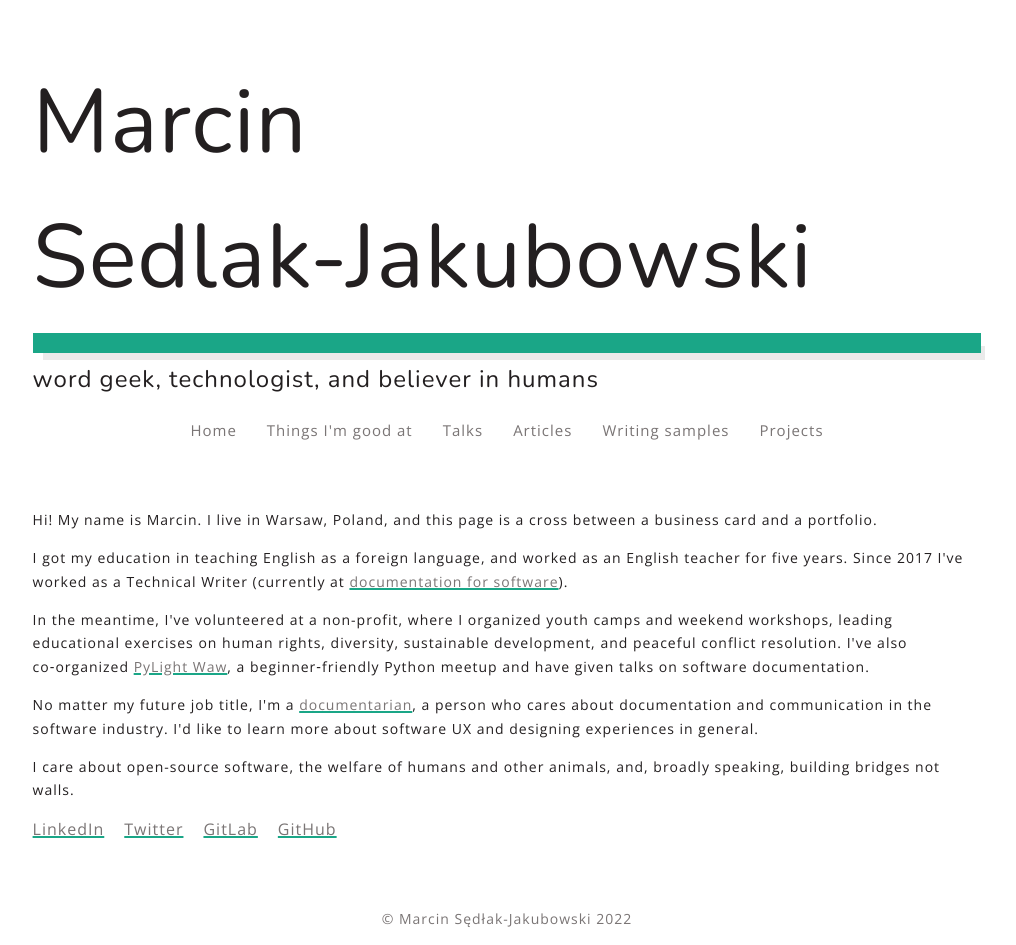
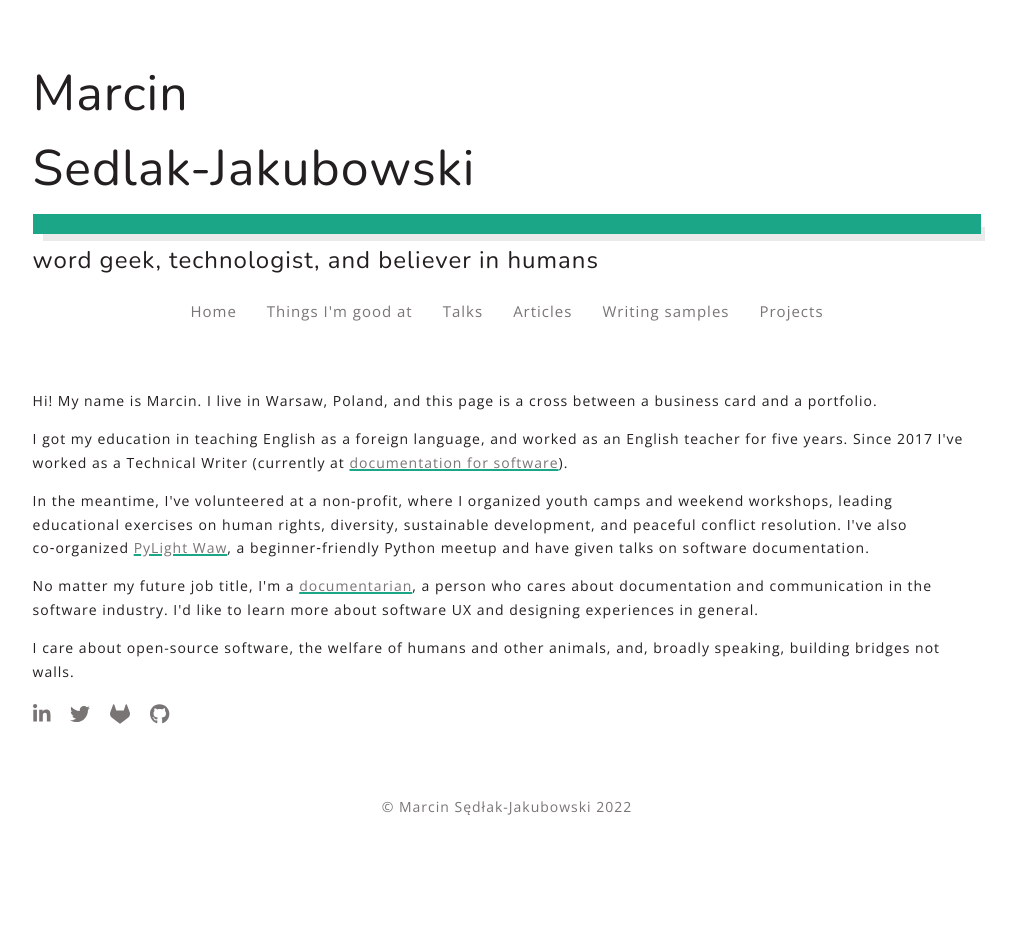
Before and after one commit to iniluap/marcin-sedlak-jakubowski, a Gatsby site: page / in a window 1280 px wide. Shown: the whole page, without its empty margins (133-1149 px from the left). After the commit the page ends 833 px from the top, so only its background shows below. Built offline with nearby package versions, Linux system fonts and the light colour scheme; Gatsby itself is replaced by a stand-in of ours.

Commit message:
Social links with FontAwesome

```diff
--- a/gatsby-config.js
+++ b/gatsby-config.js
@@ -1,26 +1,38 @@
 module.exports = {
   siteMetadata: {
     title: `Marcin Sedlak-Jakubowski`,
-    siteUrl: `https://www.yourdomain.tld`
+    siteUrl: `https://www.yourdomain.tld`,
   },
-  plugins: ["gatsby-plugin-sass", "gatsby-plugin-image", "gatsby-plugin-react-helmet", "gatsby-plugin-sitemap", {
+  plugins: [
+    'gatsby-plugin-sass',
+    'gatsby-plugin-image',
+    'gatsby-plugin-react-helmet',
+    'gatsby-plugin-sitemap',
+    {
       resolve: 'gatsby-plugin-manifest',
       options: {
-      "icon": "src/images/icon.png"
-    }
-  }, "gatsby-plugin-mdx", "gatsby-plugin-sharp", "gatsby-transformer-sharp", {
+        icon: 'src/images/icon.png',
+      },
+    },
+    'gatsby-plugin-mdx',
+    'gatsby-plugin-sharp',
+    'gatsby-transformer-sharp',
+    {
       resolve: 'gatsby-source-filesystem',
       options: {
-      "name": "images",
-      "path": "./src/images/"
+        name: 'images',
+        path: './src/images/',
       },
-    __key: "images"
-  }, {
+      __key: 'images',
+    },
+    {
       resolve: 'gatsby-source-filesystem',
       options: {
-      "name": "pages",
-      "path": "./src/pages/"
+        name: 'pages',
+        path: './src/pages/',
       },
-    __key: "pages"
-  }]
+      __key: 'pages',
+    },
+    `gatsby-plugin-fontawesome-css`,
+  ],
 };
--- a/package.json
+++ b/package.json
@@ -18,11 +18,13 @@
     "@fontsource/nunito": "^4.5.6",
     "@fontsource/open-sans": "^4.5.3",
     "@fortawesome/fontawesome-svg-core": "^6.1.1",
+    "@fortawesome/free-brands-svg-icons": "^6.1.1",
     "@fortawesome/free-solid-svg-icons": "^6.1.1",
     "@fortawesome/react-fontawesome": "^0.1.18",
     "@mdx-js/mdx": "^1.6.22",
     "@mdx-js/react": "^1.6.22",
     "gatsby": "^4.6.0",
+    "gatsby-plugin-fontawesome-css": "^1.2.0",
     "gatsby-plugin-image": "^2.6.0",
     "gatsby-plugin-manifest": "^4.6.0",
     "gatsby-plugin-mdx": "^3.6.0",
--- a/src/components/Header.js
+++ b/src/components/Header.js
@@ -3,7 +3,7 @@ import styled from 'styled-components';
 
 const HeaderStyles = styled.header`
   h1 {
-    font-size: 7vw;
+    font-size: clamp(3rem, 7vw, 5rem);
     margin: 0.5rem 0;
     position: relative;
     z-index: 1;
--- a/src/components/MobileNav.js
+++ b/src/components/MobileNav.js
@@ -68,13 +68,13 @@ export default function MobileNav() {
         className="open-trigger"
         onClick={() => (isOpen = true)}
       >
-        <FontAwesomeIcon icon={faBars} />
+        <FontAwesomeIcon icon={faBars} title="Menu open icon" />
       </MobileNavTriggerStyle>
       <MobileNavTriggerStyle
         className="close-trigger"
         onClick={() => (isOpen = false)}
       >
-        <FontAwesomeIcon icon={faXmark} />
+        <FontAwesomeIcon icon={faXmark} title="Menu close icon" />
       </MobileNavTriggerStyle>
       <ul className="ul-plain">
         <MobileNavLiStyled>
--- a/src/pages/index.js
+++ b/src/pages/index.js
@@ -1,4 +1,24 @@
 import React from 'react';
+import { FontAwesomeIcon } from '@fortawesome/react-fontawesome';
+import {
+  faLinkedinIn,
+  faTwitter,
+  faGitlab,
+  faGithub,
+} from '@fortawesome/free-brands-svg-icons';
+import styled from 'styled-components';
+
+const SocialLinksStyles = styled.a`
+  font-size: 2rem;
+
+  &:hover {
+    color: var(--blue);
+  }
+
+  @media screen and (max-width: 767px) {
+    padding: 1rem;
+  }
+`;
 
 export default function IndexPage() {
   return (
@@ -46,18 +66,52 @@ export default function IndexPage() {
       </p>
       <ul className="m-top-3 ul-plain ul-links">
         <li>
-          <a href="https://www.linkedin.com/in/marcin-sedlak-jakubowski-91143a124">
-            LinkedIn
-          </a>
+          <SocialLinksStyles
+            href="https://www.linkedin.com/in/marcin-sedlak-jakubowski-91143a124"
+            target="_blank"
+            rel="noreferrer"
+          >
+            <FontAwesomeIcon
+              icon={faLinkedinIn}
+              title="LinkedIn accout of Marcin Sędłak-Jakubowski"
+            />
+          </SocialLinksStyles>
         </li>
         <li>
-          <a href="https://twitter.com/manualcookie">Twitter</a>
+          <SocialLinksStyles
+            href="https://twitter.com/manualcookie"
+            target="_blank"
+            rel="noreferrer"
+          >
+            <FontAwesomeIcon
+              icon={faTwitter}
+              title="Twitter accout of Marcin Sędłak-Jakubowski"
+            />
+          </SocialLinksStyles>
         </li>
         <li>
-          <a href="https://gitlab.com/msedlakjakubowski">GitLab</a>
+          <SocialLinksStyles
+            href="https://gitlab.com/msedlakjakubowski"
+            target="_blank"
+            rel="noreferrer"
+          >
+            <FontAwesomeIcon
+              icon={faGitlab}
+              title="GitLab accout of Marcin Sędłak-Jakubowski"
+            />
+          </SocialLinksStyles>
         </li>
         <li>
-          <a href="https://github.com/fdmarcin">GitHub</a>
+          <SocialLinksStyles
+            href="https://github.com/fdmarcin"
+            target="_blank"
+            rel="noreferrer"
+          >
+            <FontAwesomeIcon
+              icon={faGithub}
+              title="GitHub accout of Marcin Sędłak-Jakubowski"
+            />
+          </SocialLinksStyles>
         </li>
       </ul>
     </>
```
Also changed, not shown: 1 other file. Lines whose indentation alone changed are shown as unchanged.
